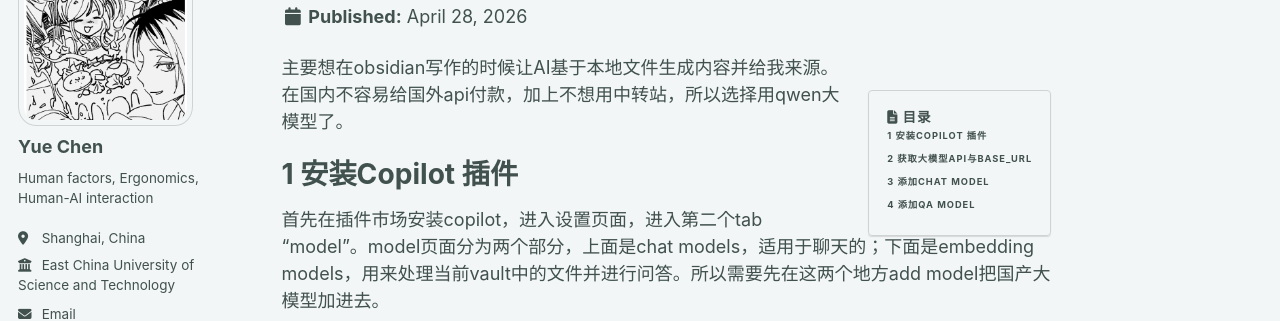
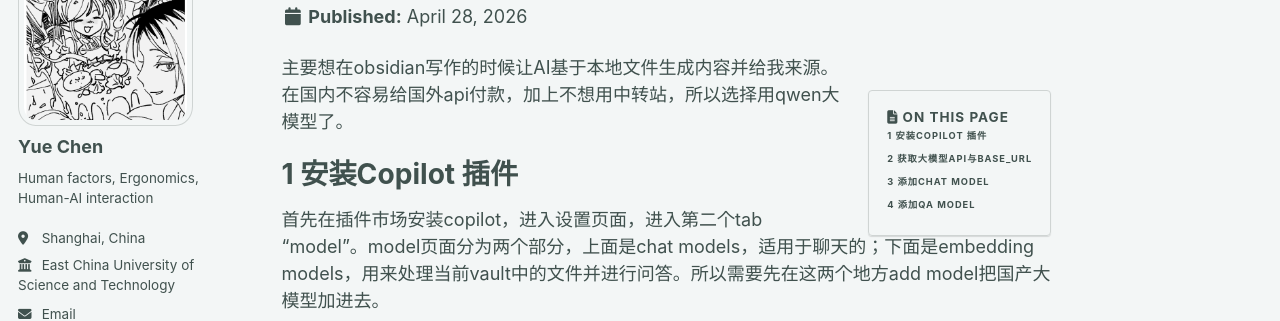
Before and after one commit to Lynncy/lynncy.github.io, a Jekyll site: the page built from _posts/2026-04-28-blog-post-Obsidian-copilot配置国产大模型.md, in a window 1280 px wide and 900 px high. Shown: the part 169-490 px from the top of the window. Built offline with Jekyll 4.4.1, drawn with Linux system fonts in a browser that asks for light colours; some web fonts are replaced; a script bundle is joined from its source files by our own code; library files that are not in the unit come from our copies.

Commit message:
Update 2026-04-28-blog-post-Obsidian-copilot配置国产大模型.md

```diff
--- a/_posts/2026-04-28-blog-post-Obsidian-copilot配置国产大模型.md
+++ b/_posts/2026-04-28-blog-post-Obsidian-copilot配置国产大模型.md
@@ -3,22 +3,12 @@
 layout: single
 date: 2026-04-28
 permalink: /posts/2026/04/28blog-post-1/
-toc: true
-toc_label: "Content Table"
-toc_sticky: true
 tags:
   - obsidian
   - copilot
 ---
-<aside class="sidebar__right sticky" markdown="1">
-<nav class="toc" markdown="1">
-<header><h4 class="nav__title"><i class="fas fa-file-alt"></i> 目录 </h4></header>
 
-* TOC
-{:toc .toc__menu}
-
-</nav>
-</aside>
+{% include toc %}
 
 主要想在obsidian写作的时候让AI基于本地文件生成内容并给我来源。在国内不容易给国外api付款，加上不想用中转站，所以选择用qwen大模型了。
 
```
